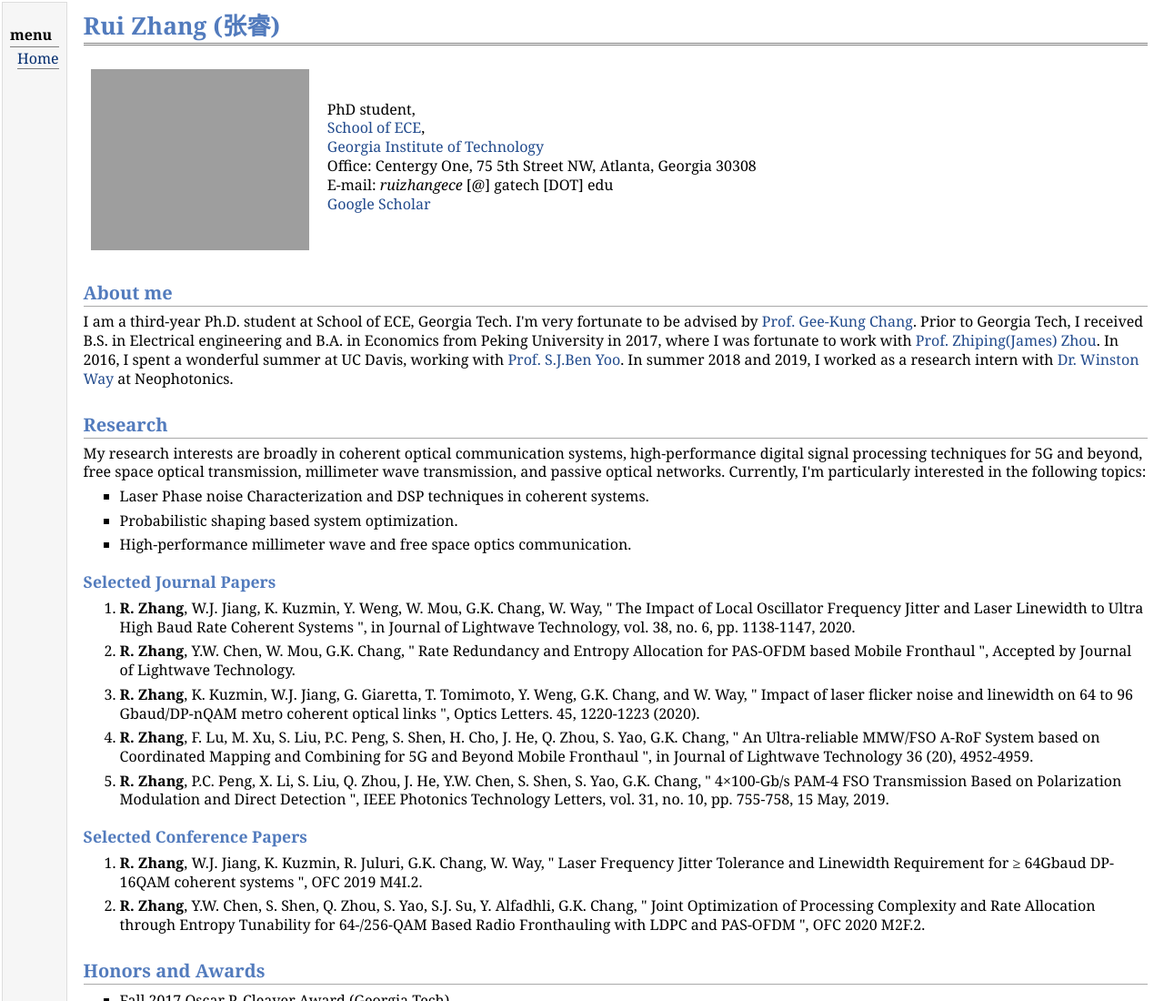
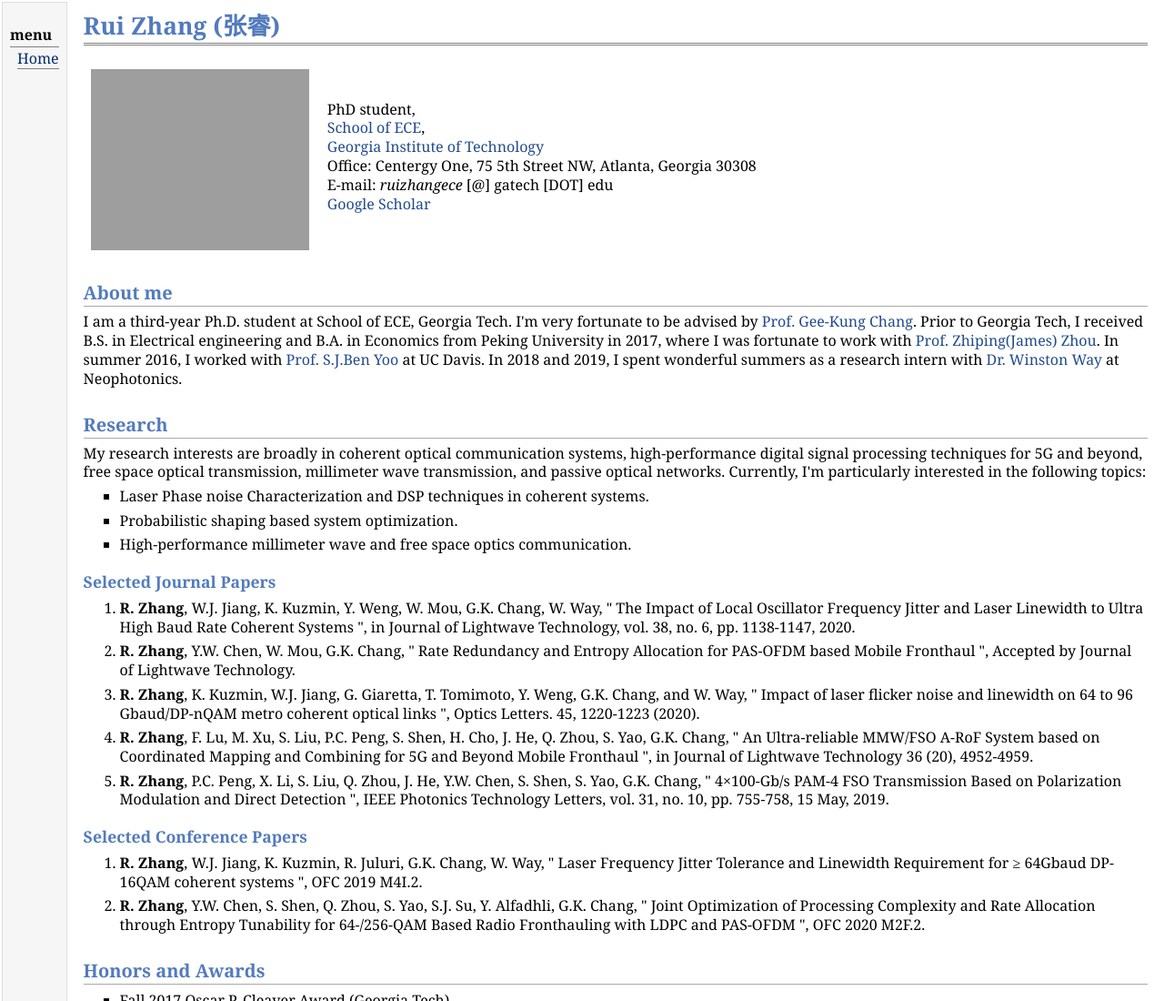
Before and after one commit to ruizhang1121/ruizhang1121.github.io, a plain HTML site: page index.html in a window 1280 px wide. Shown: the top 1100 px of the page at 91% size. Drawn offline with Linux system fonts and the light colour scheme; grey boxes are pictures that could not be loaded.

Commit message:
Add files via upload

```diff
--- a/index.html
+++ b/index.html
@@ -26,7 +26,7 @@ E-mail: <i>ruizhangece</i> [@] gatech [DOT] edu <br />
 <a href="https://scholar.google.com/citations?hl=en&amp;user=PsHPG68AAAAJ/">Google Scholar</a></p>
 </td></tr></table>
 <h2>About me</h2>
-<p>I am a third-year Ph.D. student at School of ECE, Georgia Tech. I'm very fortunate to be advised by <a href="http://gedc.gatech.edu/dr-gee-kung-chang/">Prof. Gee-Kung Chang</a>. Prior to Georgia Tech, I received B.S. in Electrical engineering and B.A. in Economics from Peking University in 2017, where I was fortunate to work with <a href="https://spm.pku.edu.cn/profzhou/biography/266214.htm">Prof. Zhiping(James) Zhou</a>. In 2016, I spent a wonderful summer at UC Davis, working with <a href="https://faculty.engineering.ucdavis.edu/yoo/">Prof. S.J.Ben Yoo</a>. In summer 2018 and 2019, I worked as a research intern with <a href="https://ir.neophotonics.com/management/winston-way-phd">Dr. Winston Way</a> at Neophotonics.</p>
+<p>I am a third-year Ph.D. student at School of ECE, Georgia Tech. I'm very fortunate to be advised by <a href="http://gedc.gatech.edu/dr-gee-kung-chang/">Prof. Gee-Kung Chang</a>. Prior to Georgia Tech, I received B.S. in Electrical engineering and B.A. in Economics from Peking University in 2017, where I was fortunate to work with <a href="https://spm.pku.edu.cn/profzhou/biography/266214.htm">Prof. Zhiping(James) Zhou</a>. In summer 2016, I worked with <a href="https://faculty.engineering.ucdavis.edu/yoo/">Prof. S.J.Ben Yoo</a> at UC Davis. In 2018 and 2019, I spent wonderful summers as a research intern with <a href="https://ir.neophotonics.com/management/winston-way-phd">Dr. Winston Way</a> at Neophotonics.</p>
 <h2>Research</h2>
 <p>My research interests are broadly in coherent optical communication systems, high-performance digital signal processing techniques for 5G and beyond, free space optical transmission, millimeter wave transmission, and passive optical networks. Currently, I'm particularly interested in the following topics:</p>
 <ul>
```
